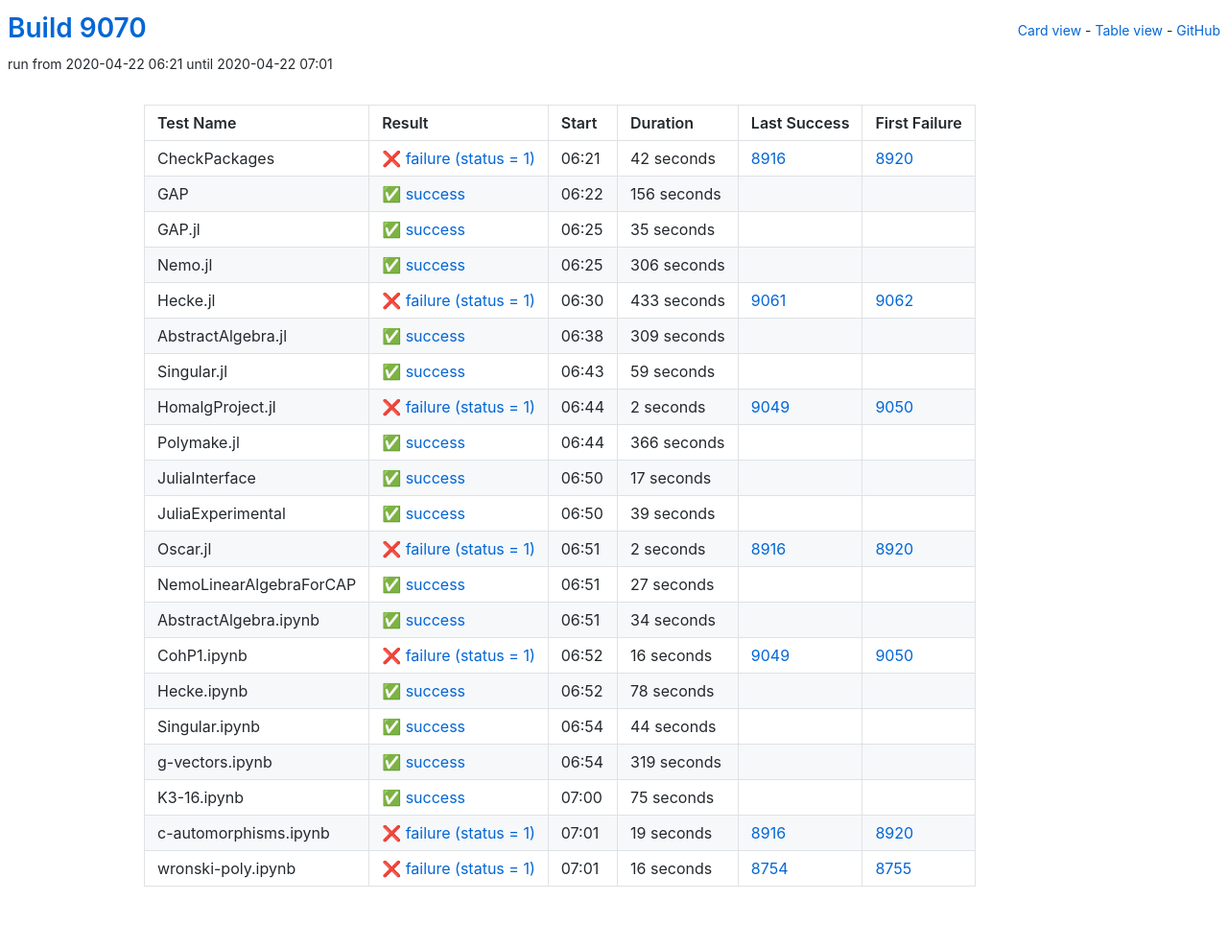
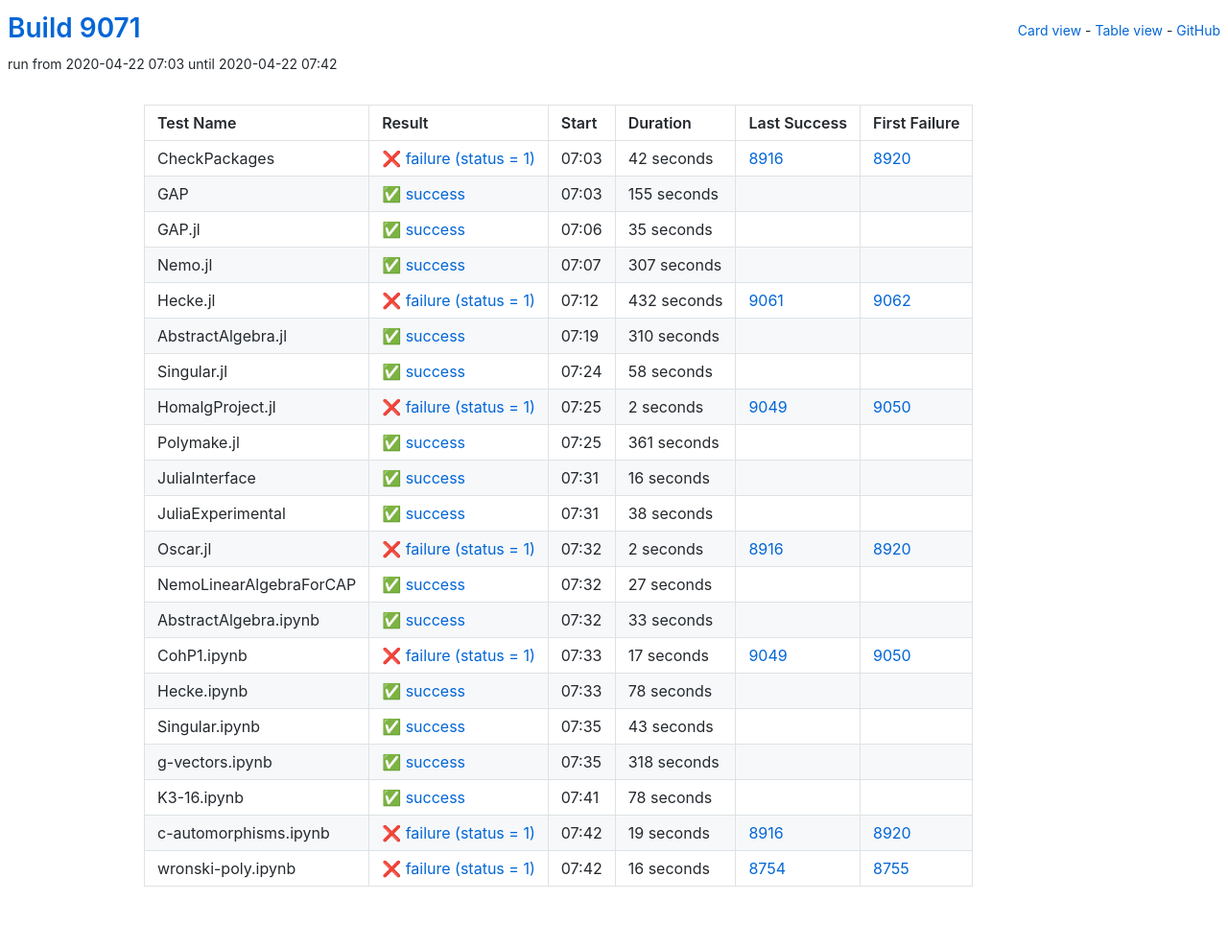
Before and after one commit to oscar-system/oscar-ci-status, a Jekyll site: the page built from table.html, in a window 1280 px wide. Shown: the whole page at 96% size. Built offline with Jekyll 4.4.1, drawn with Linux system fonts in a browser that asks for light colours.

Commit message:
Build 9071

```diff
--- a/_data/ci.yml
+++ b/_data/ci.yml
@@ -1,5 +1,5 @@
-build: 9070
-build_url: https://oscarci.mathematik.uni-kl.de/job/oscar/9070/
+build: 9071
+build_url: https://oscarci.mathematik.uni-kl.de/job/oscar/9071/
 job: oscar
 tests:
 - duration: 42
@@ -8,20 +8,20 @@
   first_failure_url: https://oscarci.mathematik.uni-kl.de/job/oscar/8920/
   last_success: 8916
   last_success_url: https://oscarci.mathematik.uni-kl.de/job/oscar/8916/
-  log: https://oscarci.mathematik.uni-kl.de/job/oscar/9070/artifact/logs/build-9070/CheckPackages.log
+  log: https://oscarci.mathematik.uni-kl.de/job/oscar/9071/artifact/logs/build-9071/CheckPackages.log
   name: CheckPackages
-  start: 2020-04-22 06:21
+  start: 2020-04-22 07:03
   status: failure
   success: false
-- duration: 156
+- duration: 155
   exitcode: 0
   first_failure: false
   first_failure_url: null
   last_success: false
   last_success_url: null
-  log: https://oscarci.mathematik.uni-kl.de/job/oscar/9070/artifact/logs/build-9070/GAP.log
+  log: https://oscarci.mathematik.uni-kl.de/job/oscar/9071/artifact/logs/build-9071/GAP.log
   name: GAP
-  start: 2020-04-22 06:22
+  start: 2020-04-22 07:03
   status: success
   success: true
 - duration: 35
@@ -30,53 +30,53 @@
   first_failure_url: null
   last_success: false
   last_success_url: null
-  log: https://oscarci.mathematik.uni-kl.de/job/oscar/9070/artifact/logs/build-9070/GAP.jl.log
+  log: https://oscarci.mathematik.uni-kl.de/job/oscar/9071/artifact/logs/build-9071/GAP.jl.log
   name: GAP.jl
-  start: 2020-04-22 06:25
+  start: 2020-04-22 07:06
   status: success
   success: true
-- duration: 306
+- duration: 307
   exitcode: 0
   first_failure: false
   first_failure_url: null
   last_success: false
   last_success_url: null
-  log: https://oscarci.mathematik.uni-kl.de/job/oscar/9070/artifact/logs/build-9070/Nemo.jl.log
+  log: https://oscarci.mathematik.uni-kl.de/job/oscar/9071/artifact/logs/build-9071/Nemo.jl.log
   name: Nemo.jl
-  start: 2020-04-22 06:25
+  start: 2020-04-22 07:07
   status: success
   success: true
-- duration: 433
+- duration: 432
   exitcode: 1
   first_failure: 9062
   first_failure_url: https://oscarci.mathematik.uni-kl.de/job/oscar/9062/
   last_success: 9061
   last_success_url: https://oscarci.mathematik.uni-kl.de/job/oscar/9061/
-  log: https://oscarci.mathematik.uni-kl.de/job/oscar/9070/artifact/logs/build-9070/Hecke.jl.log
+  log: https://oscarci.mathematik.uni-kl.de/job/oscar/9071/artifact/logs/build-9071/Hecke.jl.log
   name: Hecke.jl
-  start: 2020-04-22 06:30
+  start: 2020-04-22 07:12
   status: failure
   success: false
-- duration: 309
+- duration: 310
   exitcode: 0
   first_failure: false
   first_failure_url: null
   last_success: false
   last_success_url: null
-  log: https://oscarci.mathematik.uni-kl.de/job/oscar/9070/artifact/logs/build-9070/AbstractAlgebra.jl.log
+  log: https://oscarci.mathematik.uni-kl.de/job/oscar/9071/artifact/logs/build-9071/AbstractAlgebra.jl.log
   name: AbstractAlgebra.jl
-  start: 2020-04-22 06:38
+  start: 2020-04-22 07:19
   status: success
   success: true
-- duration: 59
+- duration: 58
   exitcode: 0
   first_failure: false
   first_failure_url: null
   last_success: false
   last_success_url: null
-  log: https://oscarci.mathematik.uni-kl.de/job/oscar/9070/artifact/logs/build-9070/Singular.jl.log
+  log: https://oscarci.mathematik.uni-kl.de/job/oscar/9071/artifact/logs/build-9071/Singular.jl.log
   name: Singular.jl
-  start: 2020-04-22 06:43
+  start: 2020-04-22 07:24
   status: success
   success: true
 - duration: 2
@@ -85,42 +85,42 @@
   first_failure_url: https://oscarci.mathematik.uni-kl.de/job/oscar/9050/
   last_success: 9049
   last_success_url: https://oscarci.mathematik.uni-kl.de/job/oscar/9049/
-  log: https://oscarci.mathematik.uni-kl.de/job/oscar/9070/artifact/logs/build-9070/HomalgProject.jl.log
+  log: https://oscarci.mathematik.uni-kl.de/job/oscar/9071/artifact/logs/build-9071/HomalgProject.jl.log
   name: HomalgProject.jl
-  start: 2020-04-22 06:44
+  start: 2020-04-22 07:25
   status: failure
   success: false
-- duration: 366
+- duration: 361
   exitcode: 0
   first_failure: false
   first_failure_url: null
   last_success: false
   last_success_url: null
-  log: https://oscarci.mathematik.uni-kl.de/job/oscar/9070/artifact/logs/build-9070/Polymake.jl.log
+  log: https://oscarci.mathematik.uni-kl.de/job/oscar/9071/artifact/logs/build-9071/Polymake.jl.log
   name: Polymake.jl
-  start: 2020-04-22 06:44
+  start: 2020-04-22 07:25
   status: success
   success: true
-- duration: 17
+- duration: 16
   exitcode: 0
   first_failure: false
   first_failure_url: null
   last_success: false
   last_success_url: null
-  log: https://oscarci.mathematik.uni-kl.de/job/oscar/9070/artifact/logs/build-9070/JuliaInterface.log
+  log: https://oscarci.mathematik.uni-kl.de/job/oscar/9071/artifact/logs/build-9071/JuliaInterface.log
   name: JuliaInterface
-  start: 2020-04-22 06:50
+  start: 2020-04-22 07:31
   status: success
   success: true
-- duration: 39
+- duration: 38
   exitcode: 0
   first_failure: false
   first_failure_url: null
   last_success: false
   last_success_url: null
-  log: https://oscarci.mathematik.uni-kl.de/job/oscar/9070/artifact/logs/build-9070/JuliaExperimental.log
+  log: https://oscarci.mathematik.uni-kl.de/job/oscar/9071/artifact/logs/build-9071/JuliaExperimental.log
   name: JuliaExperimental
-  start: 2020-04-22 06:50
+  start: 2020-04-22 07:31
   status: success
   success: true
 - duration: 2
@@ -129,9 +129,9 @@
   first_failure_url: https://oscarci.mathematik.uni-kl.de/job/oscar/8920/
   last_success: 8916
   last_success_url: https://oscarci.mathematik.uni-kl.de/job/oscar/8916/
-  log: https://oscarci.mathematik.uni-kl.de/job/oscar/9070/artifact/logs/build-9070/Oscar.jl.log
+  log: https://oscarci.mathematik.uni-kl.de/job/oscar/9071/artifact/logs/build-9071/Oscar.jl.log
   name: Oscar.jl
-  start: 2020-04-22 06:51
+  start: 2020-04-22 07:32
   status: failure
   success: false
 - duration: 27
@@ -140,31 +140,31 @@
   first_failure_url: null
   last_success: false
   last_success_url: null
-  log: https://oscarci.mathematik.uni-kl.de/job/oscar/9070/artifact/logs/build-9070/NemoLinearAlgebraForCAP.log
+  log: https://oscarci.mathematik.uni-kl.de/job/oscar/9071/artifact/logs/build-9071/NemoLinearAlgebraForCAP.log
   name: NemoLinearAlgebraForCAP
-  start: 2020-04-22 06:51
+  start: 2020-04-22 07:32
   status: success
   success: true
-- duration: 34
+- duration: 33
   exitcode: 0
   first_failure: false
   first_failure_url: null
   last_success: false
   last_success_url: null
-  log: https://oscarci.mathematik.uni-kl.de/job/oscar/9070/artifact/logs/build-9070/AbstractAlgebra.ipynb.log
+  log: https://oscarci.mathematik.uni-kl.de/job/oscar/9071/artifact/logs/build-9071/AbstractAlgebra.ipynb.log
   name: AbstractAlgebra.ipynb
-  start: 2020-04-22 06:51
+  start: 2020-04-22 07:32
   status: success
   success: true
-- duration: 16
+- duration: 17
   exitcode: 1
   first_failure: 9050
   first_failure_url: https://oscarci.mathematik.uni-kl.de/job/oscar/9050/
   last_success: 9049
   last_success_url: https://oscarci.mathematik.uni-kl.de/job/oscar/9049/
-  log: https://oscarci.mathematik.uni-kl.de/job/oscar/9070/artifact/logs/build-9070/CohP1.ipynb.log
+  log: https://oscarci.mathematik.uni-kl.de/job/oscar/9071/artifact/logs/build-9071/CohP1.ipynb.log
   name: CohP1.ipynb
-  start: 2020-04-22 06:52
+  start: 2020-04-22 07:33
   status: failure
   success: false
 - duration: 78
@@ -173,42 +173,42 @@
   first_failure_url: null
   last_success: false
   last_success_url: null
-  log: https://oscarci.mathematik.uni-kl.de/job/oscar/9070/artifact/logs/build-9070/Hecke.ipynb.log
+  log: https://oscarci.mathematik.uni-kl.de/job/oscar/9071/artifact/logs/build-9071/Hecke.ipynb.log
   name: Hecke.ipynb
-  start: 2020-04-22 06:52
+  start: 2020-04-22 07:33
   status: success
   success: true
-- duration: 44
+- duration: 43
   exitcode: 0
   first_failure: false
   first_failure_url: null
   last_success: false
   last_success_url: null
-  log: https://oscarci.mathematik.uni-kl.de/job/oscar/9070/artifact/logs/build-9070/Singular.ipynb.log
+  log: https://oscarci.mathematik.uni-kl.de/job/oscar/9071/artifact/logs/build-9071/Singular.ipynb.log
   name: Singular.ipynb
-  start: 2020-04-22 06:54
+  start: 2020-04-22 07:35
   status: success
   success: true
-- duration: 319
+- duration: 318
   exitcode: 0
   first_failure: false
   first_failure_url: null
   last_success: false
   last_success_url: null
-  log: https://oscarci.mathematik.uni-kl.de/job/oscar/9070/artifact/logs/build-9070/g-vectors.ipynb.log
+  log: https://oscarci.mathematik.uni-kl.de/job/oscar/9071/artifact/logs/build-9071/g-vectors.ipynb.log
   name: g-vectors.ipynb
-  start: 2020-04-22 06:54
+  start: 2020-04-22 07:35
   status: success
   success: true
-- duration: 75
+- duration: 78
   exitcode: 0
   first_failure: false
   first_failure_url: null
   last_success: false
   last_success_url: null
-  log: https://oscarci.mathematik.uni-kl.de/job/oscar/9070/artifact/logs/build-9070/K3-16.ipynb.log
+  log: https://oscarci.mathematik.uni-kl.de/job/oscar/9071/artifact/logs/build-9071/K3-16.ipynb.log
   name: K3-16.ipynb
-  start: 2020-04-22 07:00
+  start: 2020-04-22 07:41
   status: success
   success: true
 - duration: 19
@@ -217,9 +217,9 @@
   first_failure_url: https://oscarci.mathematik.uni-kl.de/job/oscar/8920/
   last_success: 8916
   last_success_url: https://oscarci.mathematik.uni-kl.de/job/oscar/8916/
-  log: https://oscarci.mathematik.uni-kl.de/job/oscar/9070/artifact/logs/build-9070/c-automorphisms.ipynb.log
+  log: https://oscarci.mathematik.uni-kl.de/job/oscar/9071/artifact/logs/build-9071/c-automorphisms.ipynb.log
   name: c-automorphisms.ipynb
-  start: 2020-04-22 07:01
+  start: 2020-04-22 07:42
   status: failure
   success: false
 - duration: 16
@@ -228,8 +228,8 @@
   first_failure_url: https://oscarci.mathematik.uni-kl.de/job/oscar/8755/
   last_success: 8754
   last_success_url: https://oscarci.mathematik.uni-kl.de/job/oscar/8754/
-  log: https://oscarci.mathematik.uni-kl.de/job/oscar/9070/artifact/logs/build-9070/wronski-poly.ipynb.log
+  log: https://oscarci.mathematik.uni-kl.de/job/oscar/9071/artifact/logs/build-9071/wronski-poly.ipynb.log
   name: wronski-poly.ipynb
-  start: 2020-04-22 07:01
+  start: 2020-04-22 07:42
   status: failure
   success: false
```
Also changed, not shown: README.md.
